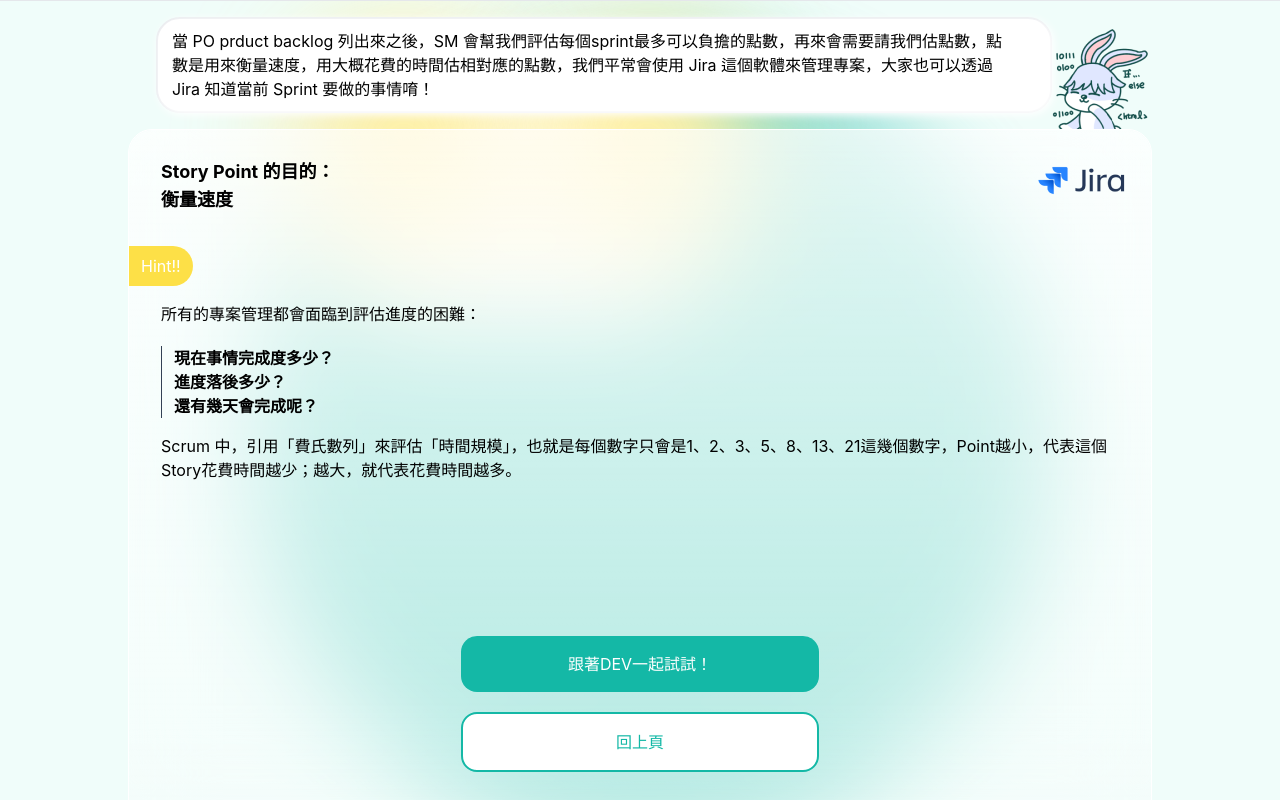
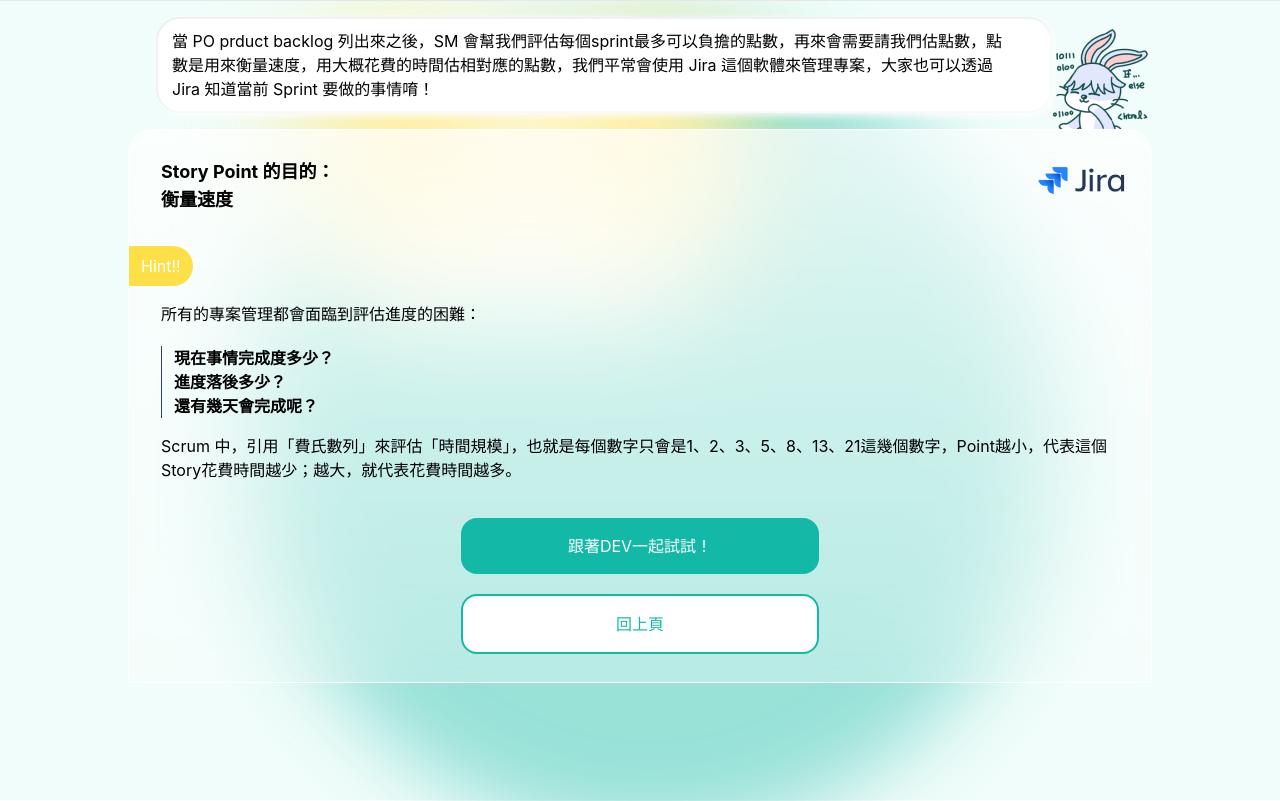
Before and after one commit to alphatero/f2e_scrum_frontend, a React (Create React App) app: page /introduction/sprint-point in a window 1280 px wide. Built offline with nearby package versions, Linux system fonts and the light colour scheme.

Commit message:
feat: 調整按鈕排版

```diff
--- a/src/views/introduction/Role.jsx
+++ b/src/views/introduction/Role.jsx
@@ -111,7 +111,7 @@ export function Role() {
       }
 
       <div className={clsx(
-        'mt-auto mx-auto w-full',
+        'mx-auto mt-auto md:mb-11 w-full',
         'flex justify-center items-center flex-col gap-5',
       )}
       >
--- a/src/views/introduction/SprintPoint.jsx
+++ b/src/views/introduction/SprintPoint.jsx
@@ -36,7 +36,7 @@ export function IntroSprintPoint() {
           />
         </div>
       </div>
-      <BlurBlockBg styleType="BlurBlockA" className="h-full">
+      <BlurBlockBg styleType="BlurBlockA">
         <div className={clsx(
           'flex flex-col justify-between items-center',
           'h-full space-y-4 py-4',
@@ -70,7 +70,7 @@ export function IntroSprintPoint() {
           </article>
 
           <div className={clsx(
-            'mt-auto mx-auto w-full',
+            'mx-auto w-full',
             'flex justify-center items-center flex-col gap-5',
           )}
           >
```
